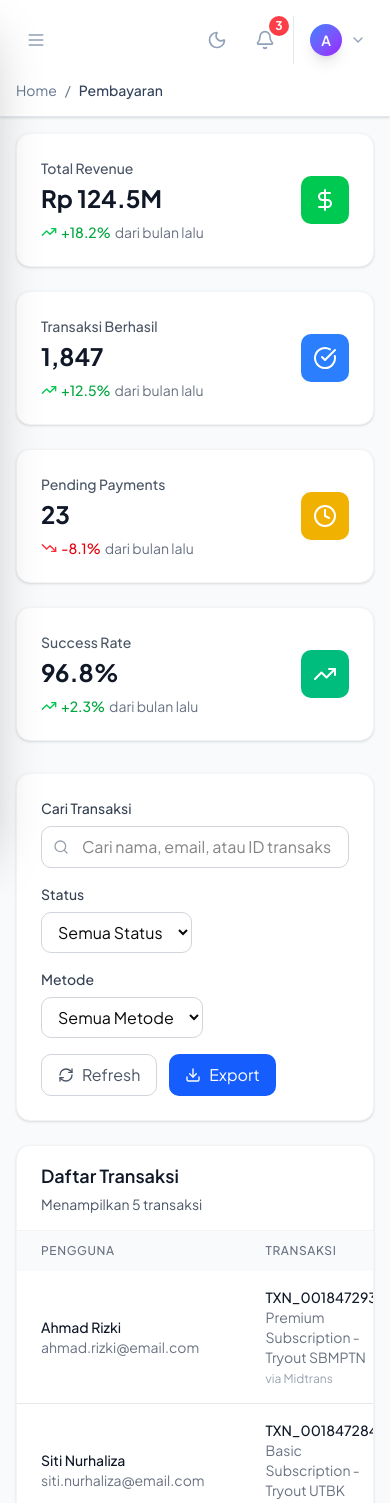
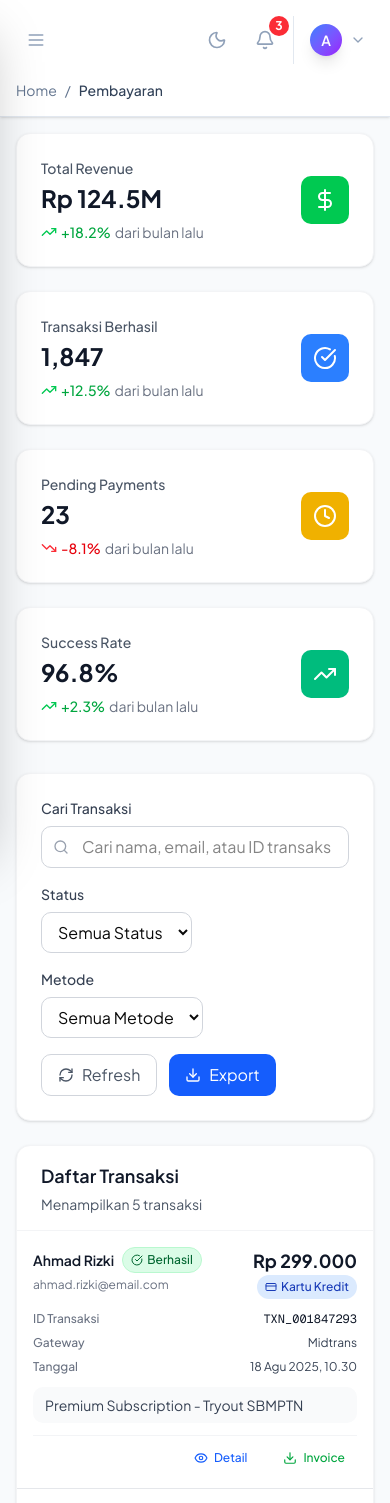
Before and after one commit to akbarryyan/pintuuniv, a Next.js app: page /sys/dashboard/payments in a window 390 px wide. Shown: the top 1503 px of the page. Built offline with nearby package versions, Linux system fonts and the light colour scheme.

Commit message:
feat: add mobile card view for payments with detailed transaction information and actions

```diff
--- a/src/app/sys/dashboard/payments/page.tsx
+++ b/src/app/sys/dashboard/payments/page.tsx
@@ -415,7 +415,8 @@ export default function PaymentsPage() {
               </p>
             </div>
 
-            <div className="overflow-x-auto">
+            {/* Desktop Table View */}
+            <div className="hidden lg:block overflow-x-auto">
               <table className="w-full">
                 <thead className="bg-gray-50">
                   <tr>
@@ -514,6 +515,102 @@ export default function PaymentsPage() {
                 </tbody>
               </table>
             </div>
+
+            {/* Mobile Card View */}
+            <div className="lg:hidden divide-y divide-gray-200">
+              {filteredPayments.map((payment) => (
+                <div
+                  key={payment.id}
+                  className="p-4 hover:bg-gray-50 transition-colors"
+                >
+                  {/* Header: User Info and Amount */}
+                  <div className="flex items-start justify-between mb-3">
+                    <div className="flex-1 min-w-0">
+                      <div className="flex items-center gap-2 mb-1">
+                        <h4 className="text-sm font-semibold text-gray-900 truncate">
+                          {payment.userName}
+                        </h4>
+                        {getStatusBadge(payment.status)}
+                      </div>
+                      <p className="text-xs text-gray-500 truncate">
+                        {payment.userEmail}
+                      </p>
+                    </div>
+                    <div className="text-right ml-3">
+                      <p className="text-lg font-bold text-gray-900">
+                        {formatCurrency(payment.amount)}
+                      </p>
+                      {getMethodBadge(payment.method)}
+                    </div>
+                  </div>
+
+                  {/* Transaction Details */}
+                  <div className="space-y-2 mb-3">
+                    <div className="flex items-center justify-between">
+                      <span className="text-xs font-medium text-gray-500">
+                        ID Transaksi
+                      </span>
+                      <span className="text-xs font-mono text-gray-900">
+                        {payment.transactionId}
+                      </span>
+                    </div>
+                    <div className="flex items-center justify-between">
+                      <span className="text-xs font-medium text-gray-500">
+                        Gateway
+                      </span>
+                      <span className="text-xs text-gray-700">
+                        {payment.gateway}
+                      </span>
+                    </div>
+                    <div className="flex items-center justify-between">
+                      <span className="text-xs font-medium text-gray-500">
+                        Tanggal
+                      </span>
+                      <span className="text-xs text-gray-700">
+                        {formatDate(payment.createdAt)}
+                      </span>
+                    </div>
+                  </div>
+
+                  {/* Description */}
+                  <div className="mb-3">
+                    <p className="text-sm text-gray-700 bg-gray-50 rounded-lg px-3 py-2">
+                      {payment.description}
+                    </p>
+                  </div>
+
+                  {/* Actions */}
+                  <div className="flex items-center justify-end gap-3 pt-2 border-t border-gray-100">
+                    <button
+                      onClick={() => setSelectedPayment(payment)}
+                      className="flex items-center gap-1.5 px-3 py-1.5 text-xs font-medium text-blue-600 hover:bg-blue-50 rounded-lg transition-colors"
+                      title="Lihat Detail"
+                    >
+                      <Eye className="w-3.5 h-3.5" />
+                      Detail
+                    </button>
+                    {payment.status === "completed" && (
+                      <button
+                        className="flex items-center gap-1.5 px-3 py-1.5 text-xs font-medium text-green-600 hover:bg-green-50 rounded-lg transition-colors"
+                        title="Download Invoice"
+                      >
+                        <Download className="w-3.5 h-3.5" />
+                        Invoice
+                      </button>
+                    )}
+                    {payment.status === "failed" && (
+                      <button
+                        className="flex items-center gap-1.5 px-3 py-1.5 text-xs font-medium text-orange-600 hover:bg-orange-50 rounded-lg transition-colors"
+                        title="Retry Payment"
+                      >
+                        <RefreshCw className="w-3.5 h-3.5" />
+                        Retry
+                      </button>
+                    )}
+                  </div>
+                </div>
+              ))}
+            </div>
           </div>
         </main>
       </div>
```
